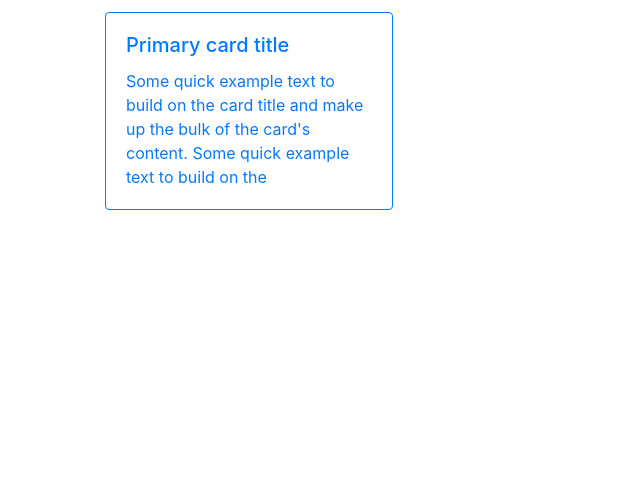
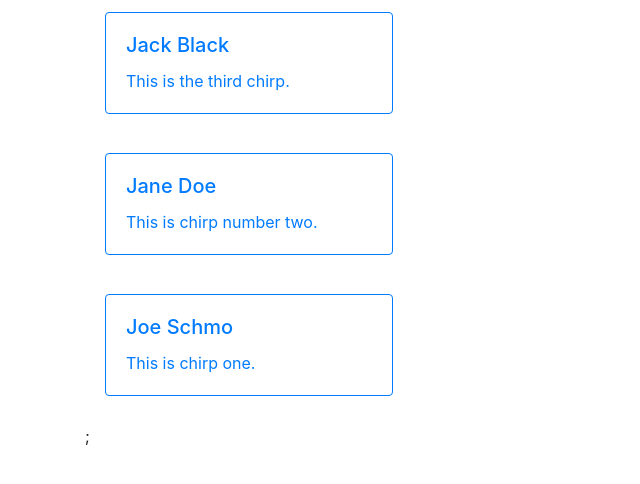
Before and after one commit to cordellr/chirper-app, a React (Create React App) app: page / in a window 1280 px wide. Shown: the top 484 px of the page, without its empty margins (0-640 px from the left). Built offline with nearby package versions, Linux system fonts and the light colour scheme.

Commit message:
Chirps are showing up dynamically, in reverse order

```diff
--- a/src/components/messageBox.jsx
+++ b/src/components/messageBox.jsx
@@ -2,28 +2,26 @@ import React from "react";
 //import { getMessages } from "./messageContainer";
 
 const MessageBox = props => {
-  const listGroupStyle = {
-    border: "none"
-  };
+  const { messages } = props;
 
-  const cardStyle = {
-    maxWidth: "18rem"
-  };
+  //console.log(messages[0].id);
 
   return (
     <ul className="list-group">
-      <li className="list-group-item" style={listGroupStyle}>
-        <div className="card border-primary mb-3" style={cardStyle}>
-          <div className="card-body text-primary">
-            <h5 className="card-title">Primary card title</h5>
-            <p className="card-text">
-              Some quick example text to build on the card title and make up the
-              bulk of the card's content. Some quick example text to build on
-              the
-            </p>
+      {messages.reverse().map(message => (
+        <li className="list-group-item" style={{ border: "none" }}>
+          <div
+            className="card border-primary mb-3"
+            style={{ maxWidth: "18rem" }}
+          >
+            <div className="card-body text-primary">
+              <h5 className="card-title">{message.author}</h5>
+              <p className="card-text">{message.messageText}</p>
+            </div>
           </div>
-        </div>
-      </li>
+        </li>
+      ))}
+      ;
     </ul>
   );
 };
--- a/src/components/messageContainer.jsx
+++ b/src/components/messageContainer.jsx
@@ -11,8 +11,7 @@ class MessageContainer extends Component {
   };
 
   render() {
-    //console.log(this.state.messages[1].id);
-    return <MessageBox />;
+    return <MessageBox messages={this.state.messages} />;
   }
 }
 
```
